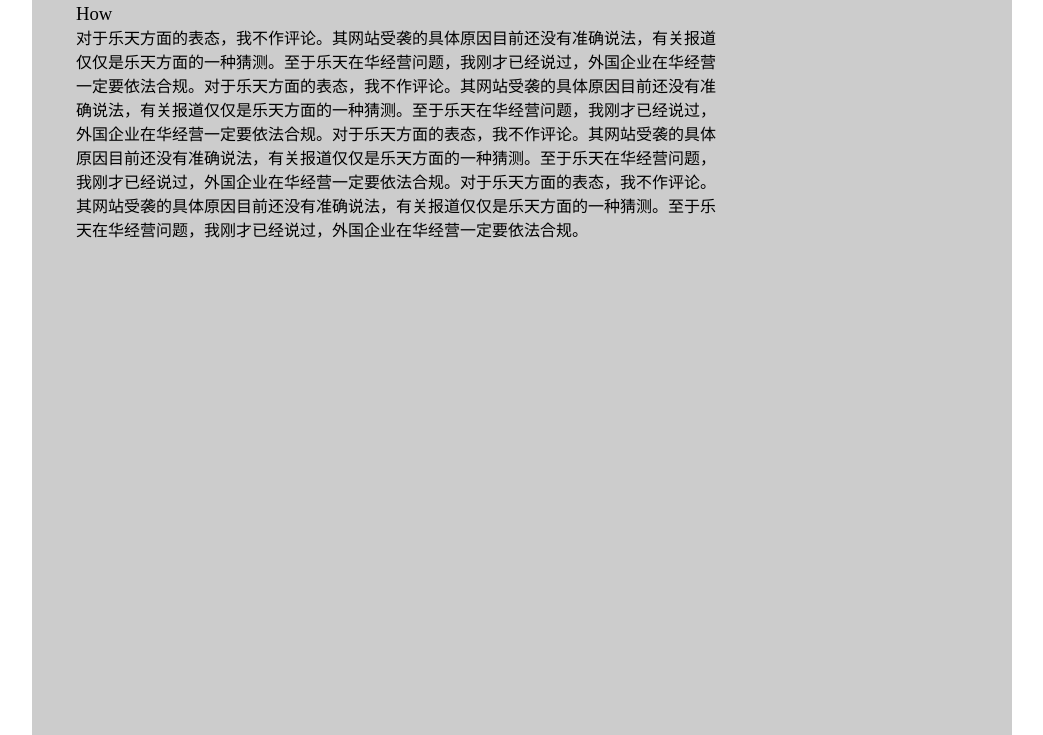
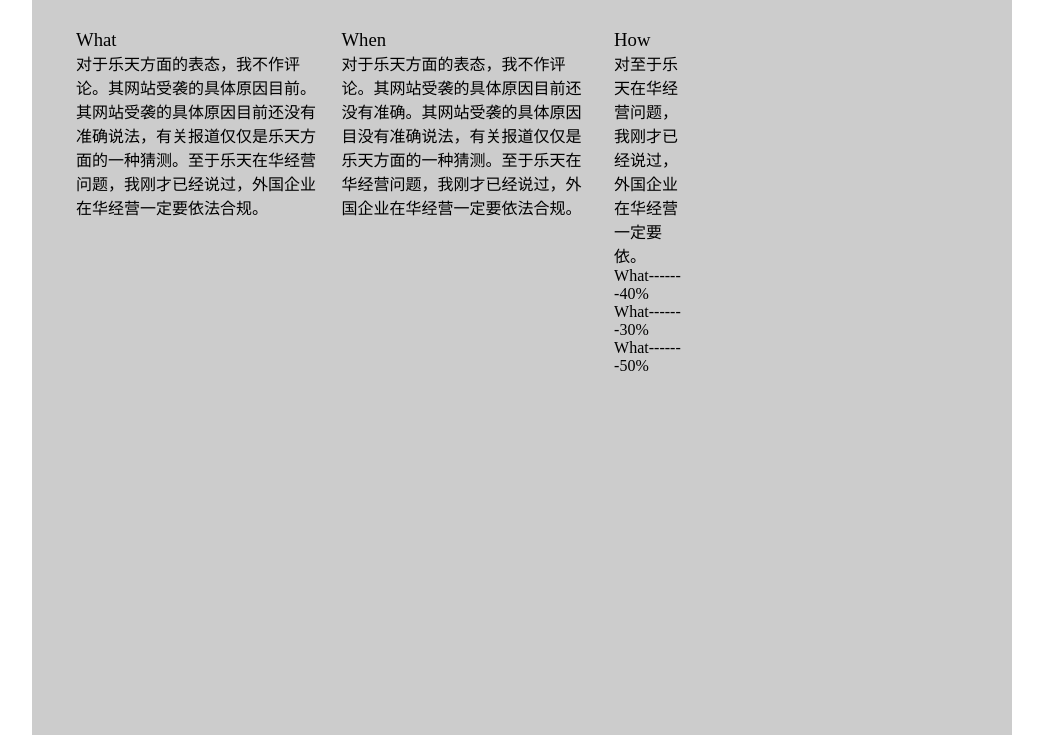
Before and after one commit to 4amup/ife2017, a plain HTML site: page htmlcss/task6/index.html in a window 1280 px wide. Shown: the part 403-1138 px from the top of the page, without its empty margins (118-1161 px from the left). Drawn offline with Linux system fonts and the light colour scheme.

Commit message:
update task6

```diff
--- a/htmlcss/task6/css/style.css
+++ b/htmlcss/task6/css/style.css
@@ -2,6 +2,9 @@
     margin: 0;
     padding: 0;
     font-style: "微软雅黑";
+}
+ul {
+    list-style: none;
 }
 h1, h2, h3, h4 {
     font-weight: normal;
@@ -29,14 +32,13 @@
 }
 .content1 {
     position: relative;
+    margin: 35px auto;
 }
 .footer {
     position: absolute;
-    background: #000;
     border-top: 1px solid #938e8c;
     height: 60px;
     bottom: 0;
-
 }
 /*----------------content1-----------------*/
 .paper {
@@ -65,6 +67,14 @@
     background-color: rgba(204,80,91,.4);
     position: absolute;
     right: 0;
+}
+.content1 .text {
+    margin-top: 35px;
+    display: flex;
+    flex-direction: row;
+}
+.content1 .text>div {
+    padding-right: 1.5em;
 }
 /*--------------------------------*/
 .sidebar {
--- a/htmlcss/task6/index.html
+++ b/htmlcss/task6/index.html
@@ -21,10 +21,23 @@
                         <div class="mask" id="maskright"></div>
                     </div>
                     <div class="text">
-                        <h3>What</h3>
-                        <h3>When</h3>
-                        <h3>How</h3>
-                        <p>对于乐天方面的表态，我不作评论。其网站受袭的具体原因目前还没有准确说法，有关报道仅仅是乐天方面的一种猜测。至于乐天在华经营问题，我刚才已经说过，外国企业在华经营一定要依法合规。对于乐天方面的表态，我不作评论。其网站受袭的具体原因目前还没有准确说法，有关报道仅仅是乐天方面的一种猜测。至于乐天在华经营问题，我刚才已经说过，外国企业在华经营一定要依法合规。对于乐天方面的表态，我不作评论。其网站受袭的具体原因目前还没有准确说法，有关报道仅仅是乐天方面的一种猜测。至于乐天在华经营问题，我刚才已经说过，外国企业在华经营一定要依法合规。对于乐天方面的表态，我不作评论。其网站受袭的具体原因目前还没有准确说法，有关报道仅仅是乐天方面的一种猜测。至于乐天在华经营问题，我刚才已经说过，外国企业在华经营一定要依法合规。</p>
+                        <div>
+                            <h3>What</h3>
+                            <p>对于乐天方面的表态，我不作评论。其网站受袭的具体原因目前。其网站受袭的具体原因目前还没有准确说法，有关报道仅仅是乐天方面的一种猜测。至于乐天在华经营问题，我刚才已经说过，外国企业在华经营一定要依法合规。</p>
+                        </div>
+                        <div>
+                            <h3>When</h3>
+                            <p>对于乐天方面的表态，我不作评论。其网站受袭的具体原因目前还没有准确。其网站受袭的具体原因目没有准确说法，有关报道仅仅是乐天方面的一种猜测。至于乐天在华经营问题，我刚才已经说过，外国企业在华经营一定要依法合规。</p>
+                        </div>
+                        <div>
+                            <h3>How</h3>
+                            <p>对至于乐天在华经营问题，我刚才已经说过，外国企业在华经营一定要依。</p>
+                            <ul>
+                                <li>What-------<span>40%</span></li>
+                                <li>What-------<span>30%</span></li>
+                                <li>What-------<span>50%</span></li>
+                            </ul>
+                        </div>
                     </div>
                 </div>
                 <div class="sidebar">
@@ -44,7 +57,7 @@
 
             </div>
             <div class="footer">
-
+                <p>www.lixiaochun.top</p>
             </div>
         </div>
     </body>
```
